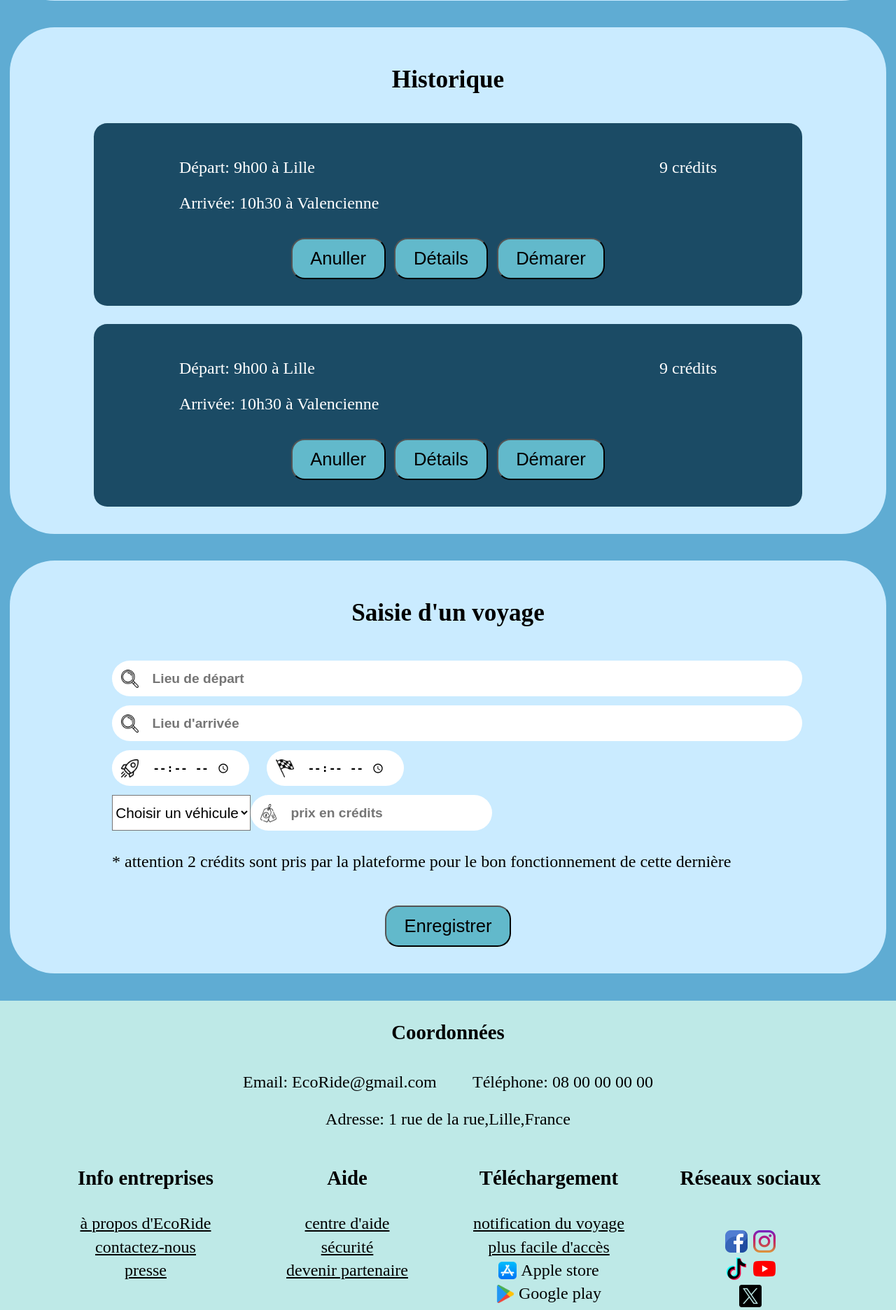
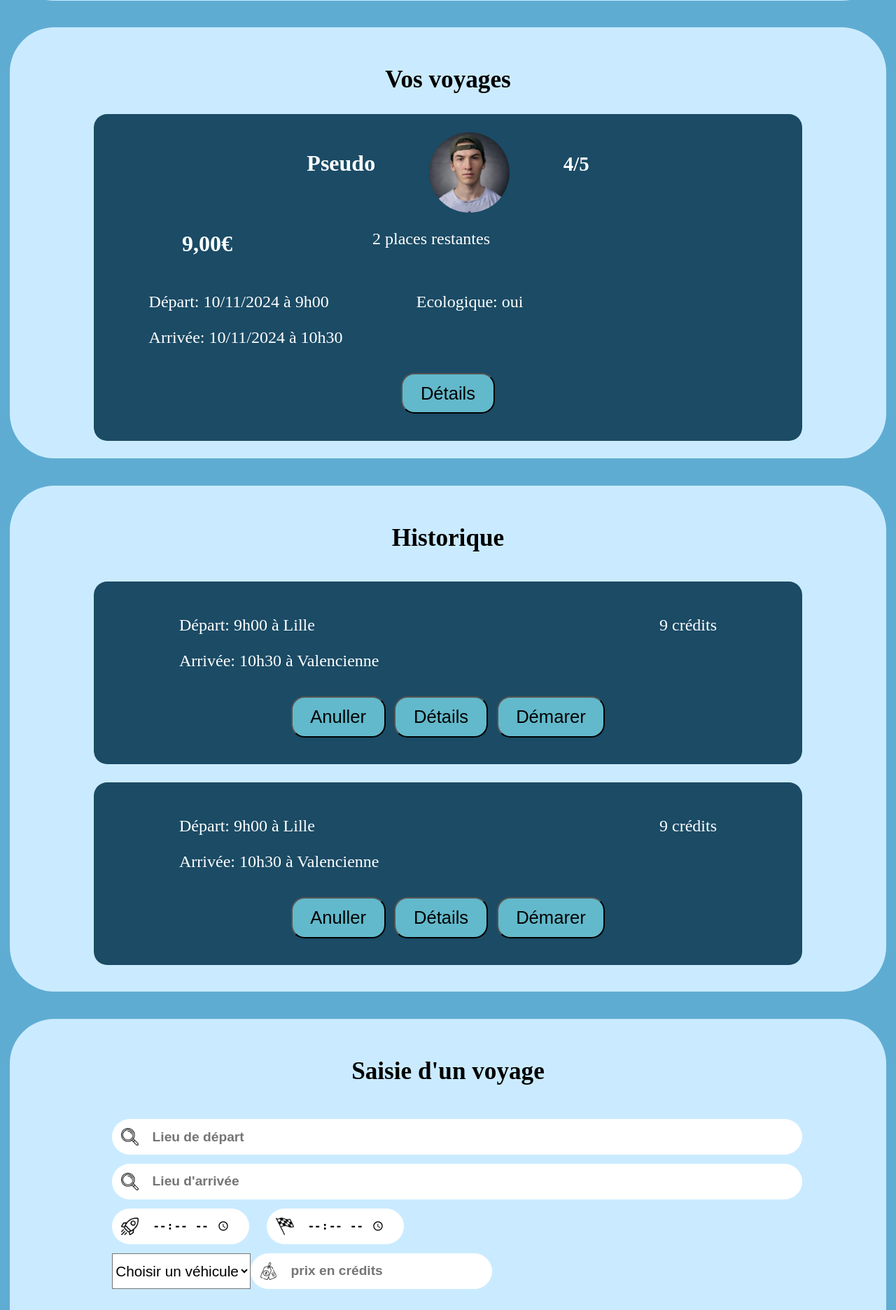
Before and after one commit to boutoutben/EcoRide, a Symfony app: template templates/user_space/index.html.twig in a window 1280 px wide. Shown: the part 2539-4411 px from the top of the page at 70% size. Run offline with Twig, Linux system fonts and the light colour scheme; the template is opened without the code that fills it, so the values that code supplies are empty; style sheets or scripts are compiled from the project's sources; some libraries are stand-ins or nearby versions.

Commit message:
vos voyages

```diff
--- a/assets/css/style.css
+++ b/assets/css/style.css
@@ -211,31 +211,29 @@ button:hover{
     display: flex;
     flex-direction: row;
 }
-#show-carpool img, #carpool-detail img{
+:is(#show-carpool, #resumeTravel) img, #carpool-detail img{
     width: 9vw;
     height: 9vw;
     object-fit: cover;
     border-radius: 50vw;
 }
 
-#show-carpool{
+:is(#show-carpool,#resumeTravel){
     display: flex;
     flex-direction: column;
     align-items: center;
     justify-content: center;
 }
-:is(#show-carpool,#carpool-detail) .flex-row{
-    width: 60vw;
+:is(#show-carpool,#carpool-detail, #resumeTravel) .flex-row{
+    width: 50vw;
     margin: 0;
     justify-content: space-around;
 }
-:is(#show-carpool, #carpool-detail) .flex-row:first-child{
-    width: 60%;
+:is(#show-carpool, #carpool-detail, #resumeTravel) .flex-row:first-child{
+    width: 50%;
     margin: 0 auto;
 }
-#show-carpool .flex-row:first-child>h2{
-    margin-left: 10%;
-}
+
 #show-carpool .flex-row:nth-child(2) {
     width: 50%;
     justify-content: space-between;
--- a/templates/user_space/index.html.twig
+++ b/templates/user_space/index.html.twig
@@ -164,7 +164,28 @@
         </div>
         <button class="standard-btn">Valider</button>
     </section>
-
+    <section class="block" id='resumeTravel'>
+        <h1>Vos voyages</h1>
+        <div class="sub-block">
+            <div class='flex-row'>
+                <h2>Pseudo</h2>
+                <img src='img/userPicture.jpg' alt="phote de profil"/>
+                <h3>4/5</h3>
+            </div>
+            <div class='flex-row'>
+                <h2>9,00€</h2>
+                <p>2 places restantes</p>
+            </div>
+            <div class='flex-row'>
+                <div>
+                    <p>Départ: 10/11/2024 à 9h00</p>
+                    <p>Arrivée: 10/11/2024 à 10h30</p>
+                </div>
+                <p>Ecologique: oui</p>
+            </div>
+            <button class='standard-btn'>Détails</button>
+        </div>
+    </section>
     <section class="block" id="histori">
         <h1>Historique</h1>
         <div class="sub-block">
```
